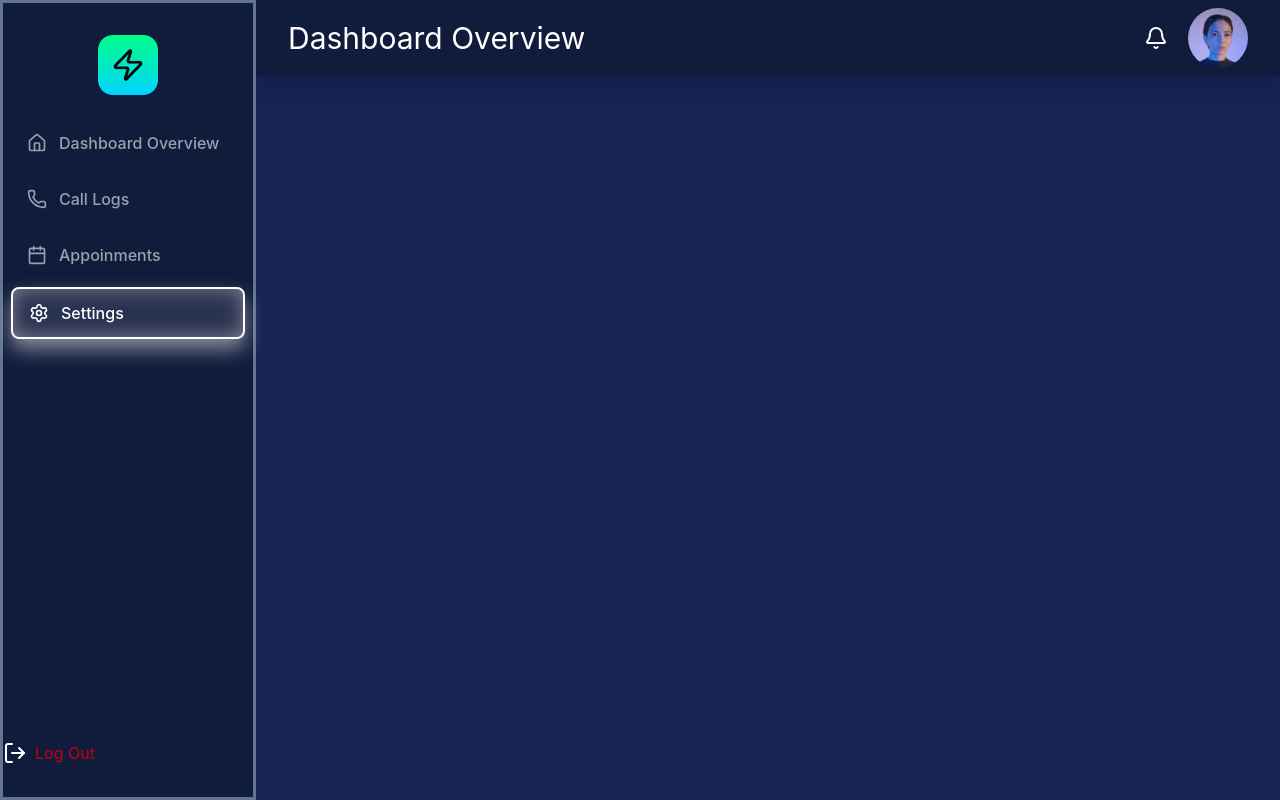
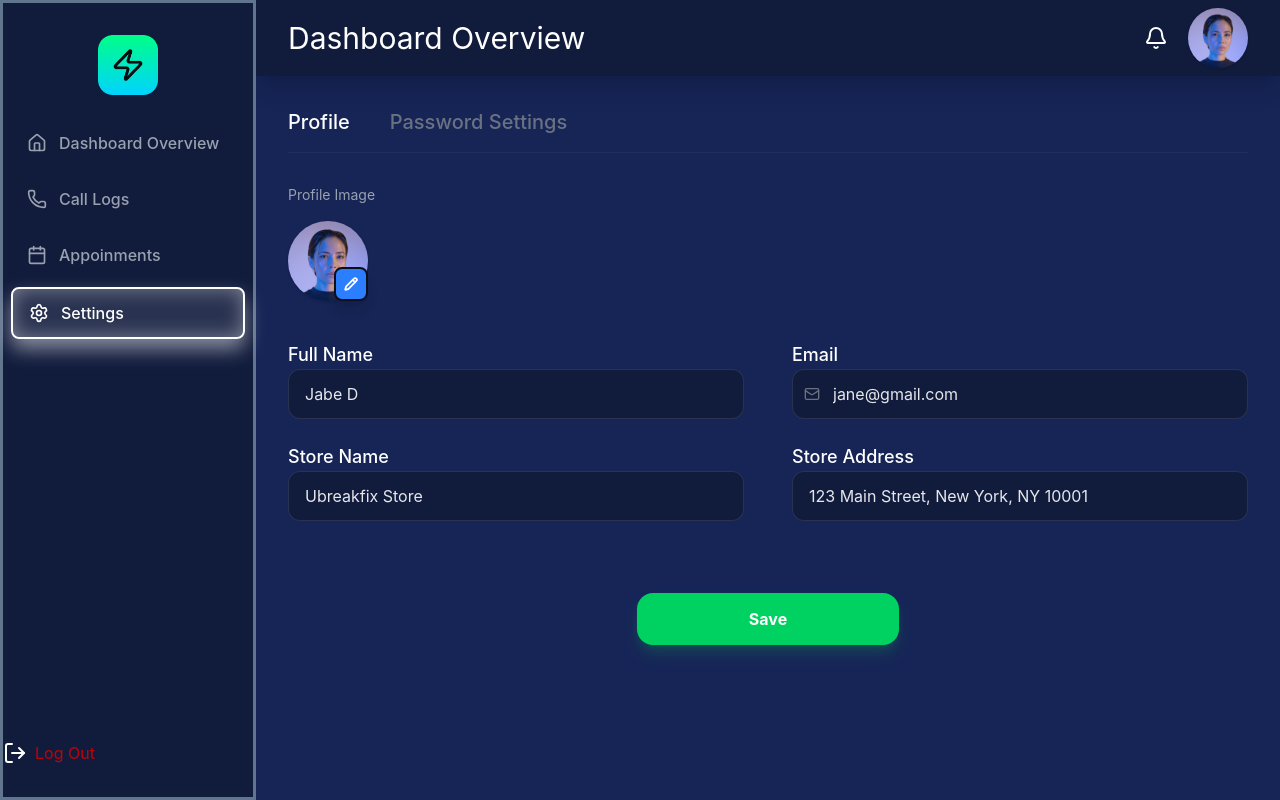
Before and after one commit to peyalhasan/UBreakiFix.Net, a React (Vite) app: page /settings/editProfile in a window 1280 px wide. Built offline with nearby package versions, Linux system fonts and the light colour scheme.

Commit message:
Ubreakflix Store

```diff
--- a/package.json
+++ b/package.json
@@ -14,7 +14,7 @@
     "lucide-react": "^0.563.0",
     "react": "^19.2.0",
     "react-dom": "^19.2.0",
-    "react-icons": "^5.5.0",
+    "react-hook-form": "^7.71.1",
     "react-router": "^7.13.0",
     "recharts": "^3.7.0",
     "tailwindcss": "^4.1.18"
--- a/src/App.jsx
+++ b/src/App.jsx
@@ -1,12 +1,15 @@
 import { useState } from 'react';
 import { Route, Routes } from 'react-router';
-import { Menu, X, Settings } from 'lucide-react';
+import { Menu, X } from 'lucide-react';
 import Sidebar from './components/common/Sidebar';
 import Header from './components/common/Header/Header';
 import Dashboard from './Pages/Dashboard';
 import PrivateRoute from './PrivateRoutes/PrivateRoute';
 import Call from './Pages/Call';
 import Apponments from './Pages/Apponments';
+import Settings from './Pages/Settings';
+import Profile from './components/Settings/Profile';
+import EditProfile from './components/Settings/EditProfile';
 
 function App() {
   const [isSidebarOpen, setIsSidebarOpen] = useState(false);
@@ -57,7 +60,10 @@ function App() {
               <Route path='/dashboard' element={<Dashboard />} />
               <Route path='/call' element={<Call />} />
               <Route path='/appoinments' element={<Apponments />} />
-              <Route path='/settings' element={<Settings />} />
+              <Route path='/settings' element={<Settings />} >
+                <Route index element={<Profile />} />
+                <Route path='/settings/editProfile' element={<EditProfile />} />
+              </Route>
             </Route>
           </Routes>
         </section>
--- a/src/Pages/Settings.jsx
+++ b/src/Pages/Settings.jsx
@@ -1,8 +1,12 @@
 import React from 'react'
+import Profile from '../components/Settings/Profile'
+import { Outlet } from 'react-router'
 
 function Settings() {
   return (
-    <div>Settings</div>
+    <main>
+     <Outlet />
+    </main>
   )
 }
 
--- /dev/null
+++ b/src/Provider/ProfileProvider.jsx
@@ -0,0 +1,22 @@
+import React, { useState } from 'react';
+import { ProfileContext } from '../context';
+import Author from '/Profile.png'
+
+const ProfileProvider = ({ children }) => {
+
+    const [profile, setProfile] = useState({
+        author: Author,
+        name: 'Jabe D',
+        email: 'jane@gmail.com',
+        store: 'Ubreakfix Store',
+        address: '123 Main Street, New York, NY 10001'
+    })
+
+    return (
+        <ProfileContext.Provider value={{profile, setProfile}}>
+            {children}
+        </ProfileContext.Provider>
+    );
+};
+
+export default ProfileProvider;
--- a/src/components/Dashboard/DashboardsCard.jsx
+++ b/src/components/Dashboard/DashboardsCard.jsx
@@ -3,7 +3,7 @@ import React from 'react';
 const DashboardsCard = ({card}) => {
     const {image, title, total,percent, icon,} = card
     return (
-        <div className='bg-[#2B7FFF33] border-2 border-[#93bcf933] rounded-2xl flex  justify-between p-4 font-bold'>
+        <div className='bg-[#2B7FFF33] border-2 border-[#93bcf933] rounded-2xl flex flex-col-reverse sm:flex-row justify-between gap-3 p-4 font-bold'>
             <div>
                 <h1 className='text-xl text-gray-400 '>{title}</h1>
                 <p className='text-3xl'>{total}</p>
--- /dev/null
+++ b/src/components/Settings/EditProfile.jsx
@@ -0,0 +1,132 @@
+import React, { useRef, useState } from 'react';
+import { useNavigate } from 'react-router';
+import { useForm } from 'react-hook-form';
+import { Mail, Pencil } from 'lucide-react';
+import useProfile from '../../hooks/useProfile';
+import Field from '../common/Field';
+
+function EditProfile() {
+    const navigate = useNavigate();
+    const { profile, setProfile } = useProfile();
+    const fileInputRef = useRef(null);
+    const [previewImage, setPreviewImage] = useState(profile?.author);
+
+    const {
+        register,
+        handleSubmit,
+        formState: { errors },
+    } = useForm({
+        defaultValues: profile
+    });
+
+    const handleEditIconClick = () => {
+        fileInputRef.current.click();
+    };
+
+    const handleImageChange = (e) => {
+        const file = e.target.files[0];
+        if (file) {
+            const reader = new FileReader();
+            reader.onloadend = () => {
+                setPreviewImage(reader.result);
+            };
+            reader.readAsDataURL(file);
+        }
+    };
+
+    const onSubmit = (formData) => {
+        setProfile({ ...profile, ...formData, author: previewImage });
+        navigate('/settings');
+    };
+
+    return (
+        <div>
+            <div className='text-xl font-medium flex gap-10 border-b border-white/5 pb-2 mb-8'>
+                <div className="relative">
+                    <h1 className="pb-2 cursor-pointer">Profile</h1>
+                    <div className="absolute bottom-0 left-0 w-full h-0.5 "></div>
+                </div>
+                <h1 className='text-gray-500 cursor-pointer hover:text-white transition-colors'>Password Settings</h1>
+            </div>
+
+            <div className="mb-10">
+                <p className="text-gray-400 mb-4 text-sm">Profile Image</p>
+                <div className="relative w-20 h-20">
+                    {/* Display current preview */}
+                    <img
+                        className='w-full h-full rounded-full object-cover shadow-sm antialiased '
+                        src={previewImage}
+                        alt="Profile"
+                    />
+
+                    {/* Hidden File Input */}
+                    <input
+                        type="file"
+                        ref={fileInputRef}
+                        onChange={handleImageChange}
+                        className="hidden"
+                        accept="image/*"
+                    />
+
+                    <button
+                        type="button"
+                        onClick={handleEditIconClick}
+                        className="absolute bottom-0 right-0 bg-blue-500 p-2 rounded-lg border-2 border-[#0a0f1e] text-white hover:bg-blue-600 transition-colors shadow-lg"
+                    >
+                        <Pencil size={14} strokeWidth={3} />
+                    </button>
+                </div>
+            </div>
+
+            <form onSubmit={handleSubmit(onSubmit)} className="space-y-8">
+                <div className="grid grid-cols-1 md:grid-cols-2 gap-x-12 gap-y-6">
+                    <Field label='Full Name' error={errors.name}>
+                        <input
+                            {...register('name', { required: "Name is required" })}
+                            className="w-full bg-primary border border-white/10 rounded-xl px-4 py-3 text-gray-200 focus:border-blue-500 outline-none transition-all"
+                            type="text"
+                        />
+                    </Field>
+
+                    <Field label='Email' error={errors.email}>
+                        <div className="relative">
+                            <Mail className='absolute left-3 top-1/2 -translate-y-1/2 h-4 w-4 text-gray-500' />
+                            <input
+                                {...register('email', { required: "Email is required" })}
+                                className="w-full bg-primary border border-white/10 rounded-xl pl-10 pr-4 py-3 text-gray-200 focus:border-blue-500 outline-none transition-all"
+                                type="email"
+                            />
+                        </div>
+                    </Field>
+
+                    <Field label='Store Name' error={errors.store}>
+                        <input
+                            {...register('store', { required: "Store name is required" })}
+                            className="w-full bg-primary border border-white/10 rounded-xl px-4 py-3 text-gray-200 focus:border-blue-500 outline-none transition-all"
+                            type="text"
+                        />
+                    </Field>
+
+                    <Field label='Store Address' error={errors.address}>
+                        <input
+                            {...register('address', { required: "Address is required" })}
+                            className="w-full bg-primary border border-white/10 rounded-xl px-4 py-3 text-gray-200 focus:border-blue-500 outline-none transition-all"
+                            type="text"
+                        />
+                    </Field>
+                </div>
+
+                <div className="flex justify-center pt-10">
+                    <button
+                        type="submit"
+                        className="bg-[#00D261] hover:bg-[#00ba56]  font-bold py-3.5 px-28 rounded-2xl transition-all active:scale-95 shadow-lg shadow-green-500/20"
+                    >
+                        Save
+                    </button>
+                </div>
+            </form>
+        </div>
+    );
+}
+
+export default EditProfile;
--- /dev/null
+++ b/src/components/Settings/Profile.jsx
@@ -0,0 +1,48 @@
+import React from 'react'
+import useProfile from '../../hooks/useProfile'
+import { Link } from 'react-router';
+
+function Profile() {
+    const { profile } = useProfile()
+    const { author, name, email, store, address } = profile || {};
+    return (
+        <div>
+            <div className='text-xl font-bold flex gap-10 '>
+                <h1>Profile</h1>
+                <h1>Password Settings</h1>
+            </div>
+
+            <div className='mt-8 space-y-5'>
+                <h1 className='text-lg font-medium'>Profile Image</h1>
+                <div className='flex items-end gap-5'>
+                    <img className='w-25 h-25 rounded-full' src={author} alt={name} />
+                    <Link to='/settings/editProfile'>
+                        <button className='p-1 px-2 rounded-full to-transparent border border-white bg-white/10 shadow-[inset_0px_0px_20px_rgba(255,255,255,0.40),0px_10px_20px_rgba(255,255,255,0.50)] cursor-pointer'>
+                            Edit Profile
+                        </button>
+                    </Link>
+                </div>
+                <div className="max-w-2xl space-y-6 mt-10">
+                    <div className="flex border-b border-white/10 pb-3">
+                        <span className="w-40 text-lg text-gray-300">Full Name:</span>
+                        <span className="text-gray-200">{name}</span>
+                    </div>
+                    <div className="flex border-b border-white/10 pb-3">
+                        <span className="w-40 text-lg text-gray-300">Email:</span>
+                        <span className="text-gray-200">{email}</span>
+                    </div>
+                    <div className="flex border-b border-white/10 pb-3">
+                        <span className="w-40 text-lg text-gray-300">Store Name:</span>
+                        <span className="text-gray-200">{store}</span>
+                    </div>
+                    <div className="flex border-b border-white/10 pb-3">
+                        <span className="w-40 text-lg text-gray-300">Store Address:</span>
+                        <span className="text-gray-200">{address}</span>
+                    </div>
+                </div>
+            </div>
+        </div>
+    )
+}
+
+export default Profile
--- a/src/components/common/Header/Profile.jsx
+++ b/src/components/common/Header/Profile.jsx
@@ -1,12 +1,14 @@
 import { Bell, User } from 'lucide-react'
 import Image from '/Profile.png'
+import useProfile from '../../../hooks/useProfile'
 
 function Profile() {
+    const {profile} = useProfile()
     return (
         <div className='items-center gap-5 justify-end hidden md:flex'>
             <Bell />
             {
-                Image ? <img className='h-15 w-15 rounded-full' src={Image} alt='Profile' /> : <User />
+                Image ? <img className='h-15 w-15 rounded-full object-cover shadow-sm antialiased' src={profile?.author} alt='Profile' /> : <User />
             }
 
         </div>
--- /dev/null
+++ b/src/context/index.js
@@ -0,0 +1,5 @@
+import { createContext } from "react";
+
+const ProfileContext = createContext();
+
+export { ProfileContext }
--- /dev/null
+++ b/src/hooks/useProfile.js
@@ -0,0 +1,6 @@
+import React, { useContext } from 'react'
+import { ProfileContext } from '../context'
+
+export default function useProfile() {
+    return useContext(ProfileContext)
+}
--- a/src/main.jsx
+++ b/src/main.jsx
@@ -3,11 +3,14 @@ import { createRoot } from 'react-dom/client'
 import { BrowserRouter as Router } from "react-router";
 import './index.css'
 import App from './App.jsx'
+import ProfileProvider from './Provider/ProfileProvider.jsx';
 
 createRoot(document.getElementById('root')).render(
   <StrictMode>
     <Router>
-      <App />
+      <ProfileProvider>
+        <App />
+      </ProfileProvider>
     </Router>
   </StrictMode>,
 )
```
Also changed, not shown: 1 other file (tests, documents, lock files or other folders).
